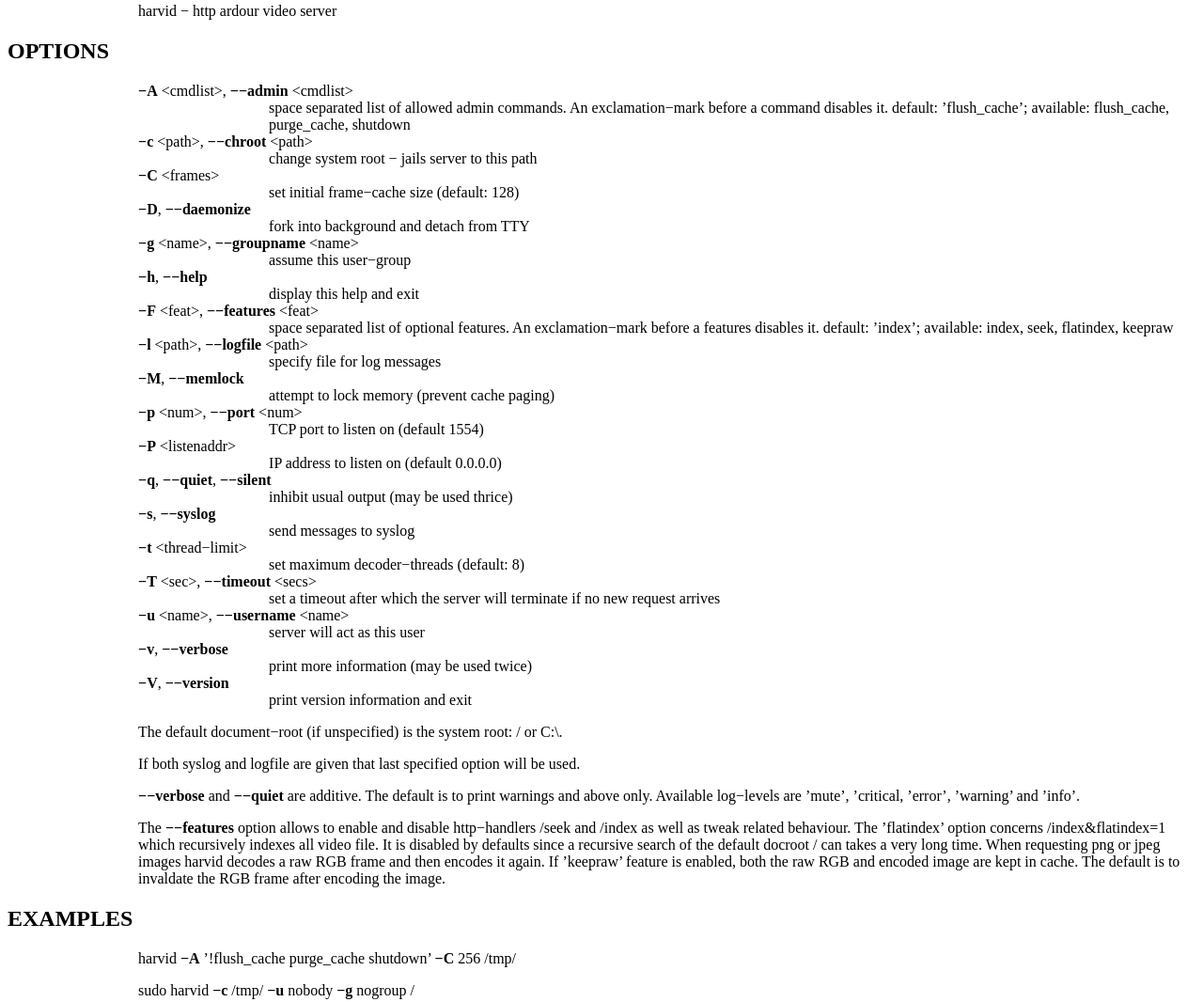
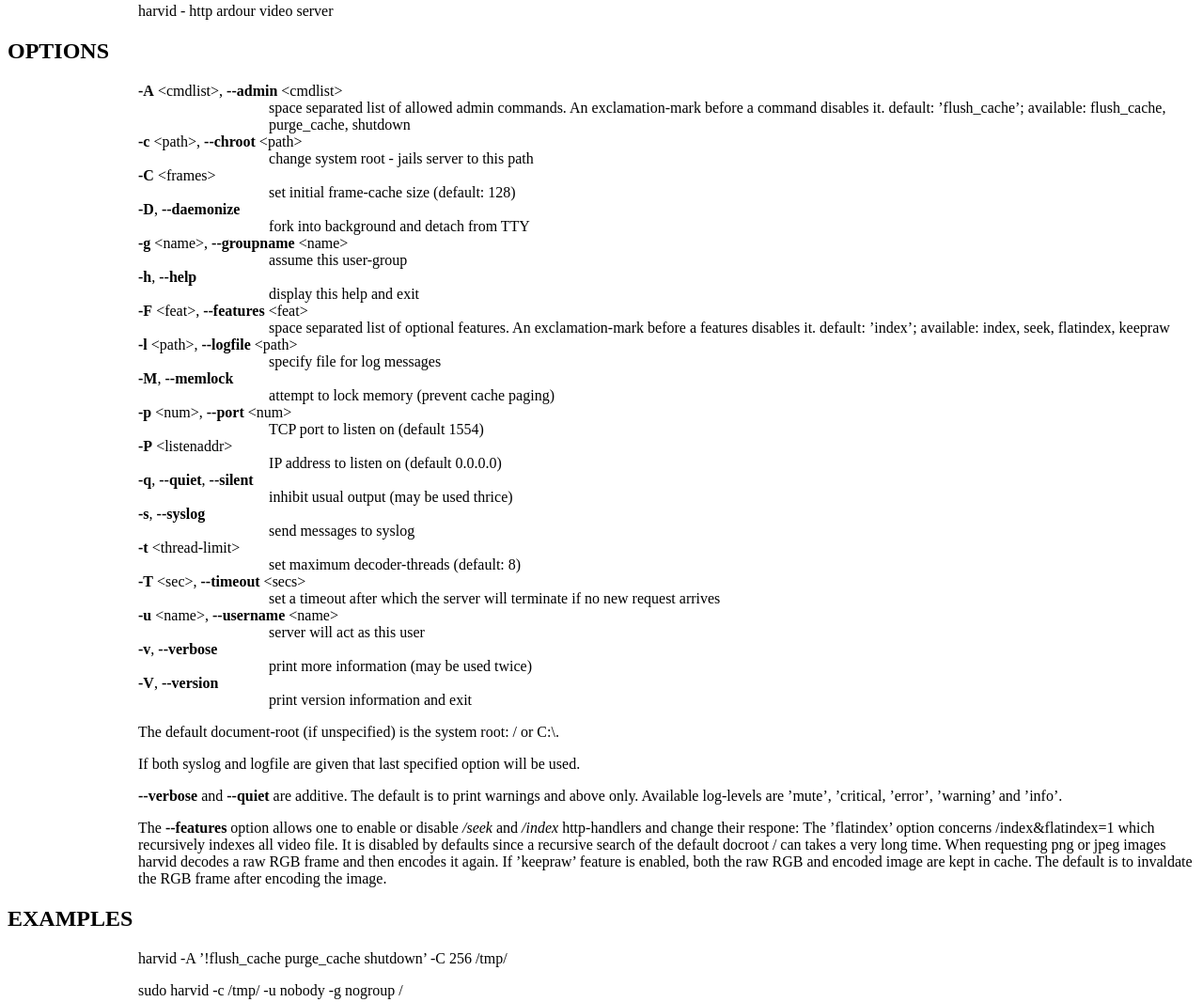
Before and after one commit to x42/harvid, a plain HTML site: page harvid.1.html in a window 1280 px wide. Shown: the part 449-1515 px from the top of the page at 94% size. Drawn offline with Linux system fonts and the light colour scheme.

Commit message:
website v0.9.1

```diff
--- a/harvid.1.html
+++ b/harvid.1.html
@@ -1,5 +1,5 @@
-<!-- Creator     : groff version 1.21 -->
-<!-- CreationDate: Wed Mar 27 05:18:11 2013 -->
+<!-- Creator     : groff version 1.22.4 -->
+<!-- CreationDate: Sat Dec 31 20:35:19 2022 -->
 <!DOCTYPE html PUBLIC "-//W3C//DTD HTML 4.01 Transitional//EN"
 "http://www.w3.org/TR/html4/loose.dtd">
 <html>
@@ -36,8 +36,8 @@
 </h2>
 
 
-<p style="margin-left:11%; margin-top: 1em">harvid &minus;
-video server</p>
+<p style="margin-left:11%; margin-top: 1em">harvid - video
+server</p>
 
 <h2>SYNOPSIS
 <a name="SYNOPSIS"></a>
@@ -52,167 +52,156 @@ video server</p>
 </h2>
 
 
-<p style="margin-left:11%; margin-top: 1em">harvid &minus;
-http ardour video server</p>
+<p style="margin-left:11%; margin-top: 1em">harvid - http
+ardour video server</p>
 
 <h2>OPTIONS
 <a name="OPTIONS"></a>
 </h2>
 
 
-
-<p style="margin-left:11%; margin-top: 1em"><b>&minus;A</b>
-&lt;cmdlist&gt;, <b>&minus;&minus;admin</b>
-&lt;cmdlist&gt;</p>
+<p style="margin-left:11%; margin-top: 1em"><b>-A</b>
+&lt;cmdlist&gt;, <b>--admin</b> &lt;cmdlist&gt;</p>
 
 <p style="margin-left:22%;">space separated list of allowed
-admin commands. An exclamation&minus;mark before a command
+admin commands. An exclamation-mark before a command
 disables it. default: &rsquo;flush_cache&rsquo;; available:
 flush_cache, purge_cache, shutdown</p>
 
-<p style="margin-left:11%;"><b>&minus;c</b> &lt;path&gt;,
-<b>&minus;&minus;chroot</b> &lt;path&gt;</p>
+<p style="margin-left:11%;"><b>-c</b> &lt;path&gt;,
+<b>--chroot</b> &lt;path&gt;</p>
 
-<p style="margin-left:22%;">change system root &minus;
-jails server to this path</p>
+<p style="margin-left:22%;">change system root - jails
+server to this path</p>
 
-<p style="margin-left:11%;"><b>&minus;C</b>
-&lt;frames&gt;</p>
+<p style="margin-left:11%;"><b>-C</b> &lt;frames&gt;</p>
 
-<p style="margin-left:22%;">set initial frame&minus;cache
-size (default: 128)</p>
+<p style="margin-left:22%;">set initial frame-cache size
+(default: 128)</p>
 
-<p style="margin-left:11%;"><b>&minus;D</b>,
-<b>&minus;&minus;daemonize</b></p>
+<p style="margin-left:11%;"><b>-D</b>,
+<b>--daemonize</b></p>
 
 <p style="margin-left:22%;">fork into background and detach
 from TTY</p>
 
-<p style="margin-left:11%;"><b>&minus;g</b> &lt;name&gt;,
-<b>&minus;&minus;groupname</b> &lt;name&gt;</p>
+<p style="margin-left:11%;"><b>-g</b> &lt;name&gt;,
+<b>--groupname</b> &lt;name&gt;</p>
 
-<p style="margin-left:22%;">assume this
-user&minus;group</p>
+<p style="margin-left:22%;">assume this user-group</p>
 
-<p style="margin-left:11%;"><b>&minus;h</b>,
-<b>&minus;&minus;help</b></p>
+<p style="margin-left:11%;"><b>-h</b>, <b>--help</b></p>
 
 <p style="margin-left:22%;">display this help and exit</p>
 
-<p style="margin-left:11%;"><b>&minus;F</b> &lt;feat&gt;,
-<b>&minus;&minus;features</b> &lt;feat&gt;</p>
+<p style="margin-left:11%;"><b>-F</b> &lt;feat&gt;,
+<b>--features</b> &lt;feat&gt;</p>
 
 <p style="margin-left:22%;">space separated list of
-optional features. An exclamation&minus;mark before a
-features disables it. default: &rsquo;index&rsquo;;
-available: index, seek, flatindex, keepraw</p>
+optional features. An exclamation-mark before a features
+disables it. default: &rsquo;index&rsquo;; available: index,
+seek, flatindex, keepraw</p>
 
-<p style="margin-left:11%;"><b>&minus;l</b> &lt;path&gt;,
-<b>&minus;&minus;logfile</b> &lt;path&gt;</p>
+<p style="margin-left:11%;"><b>-l</b> &lt;path&gt;,
+<b>--logfile</b> &lt;path&gt;</p>
 
 <p style="margin-left:22%;">specify file for log
 messages</p>
 
-<p style="margin-left:11%;"><b>&minus;M</b>,
-<b>&minus;&minus;memlock</b></p>
+<p style="margin-left:11%;"><b>-M</b>, <b>--memlock</b></p>
 
 <p style="margin-left:22%;">attempt to lock memory (prevent
 cache paging)</p>
 
-<p style="margin-left:11%;"><b>&minus;p</b> &lt;num&gt;,
-<b>&minus;&minus;port</b> &lt;num&gt;</p>
+<p style="margin-left:11%;"><b>-p</b> &lt;num&gt;,
+<b>--port</b> &lt;num&gt;</p>
 
 <p style="margin-left:22%;">TCP port to listen on (default
 1554)</p>
 
-<p style="margin-left:11%;"><b>&minus;P</b>
+<p style="margin-left:11%;"><b>-P</b>
 &lt;listenaddr&gt;</p>
 
 <p style="margin-left:22%;">IP address to listen on
 (default 0.0.0.0)</p>
 
-<p style="margin-left:11%;"><b>&minus;q</b>,
-<b>&minus;&minus;quiet</b>, <b>&minus;&minus;silent</b></p>
+<p style="margin-left:11%;"><b>-q</b>, <b>--quiet</b>,
+<b>--silent</b></p>
 
 <p style="margin-left:22%;">inhibit usual output (may be
 used thrice)</p>
 
-<p style="margin-left:11%;"><b>&minus;s</b>,
-<b>&minus;&minus;syslog</b></p>
+<p style="margin-left:11%;"><b>-s</b>, <b>--syslog</b></p>
 
 <p style="margin-left:22%;">send messages to syslog</p>
 
-<p style="margin-left:11%;"><b>&minus;t</b>
-&lt;thread&minus;limit&gt;</p>
+<p style="margin-left:11%;"><b>-t</b>
+&lt;thread-limit&gt;</p>
 
-<p style="margin-left:22%;">set maximum
-decoder&minus;threads (default: 8)</p>
+<p style="margin-left:22%;">set maximum decoder-threads
+(default: 8)</p>
 
-<p style="margin-left:11%;"><b>&minus;T</b> &lt;sec&gt;,
-<b>&minus;&minus;timeout</b> &lt;secs&gt;</p>
+<p style="margin-left:11%;"><b>-T</b> &lt;sec&gt;,
+<b>--timeout</b> &lt;secs&gt;</p>
 
 <p style="margin-left:22%;">set a timeout after which the
 server will terminate if no new request arrives</p>
 
-<p style="margin-left:11%;"><b>&minus;u</b> &lt;name&gt;,
-<b>&minus;&minus;username</b> &lt;name&gt;</p>
+<p style="margin-left:11%;"><b>-u</b> &lt;name&gt;,
+<b>--username</b> &lt;name&gt;</p>
 
 <p style="margin-left:22%;">server will act as this
 user</p>
 
-<p style="margin-left:11%;"><b>&minus;v</b>,
-<b>&minus;&minus;verbose</b></p>
+<p style="margin-left:11%;"><b>-v</b>, <b>--verbose</b></p>
 
 <p style="margin-left:22%;">print more information (may be
 used twice)</p>
 
-<p style="margin-left:11%;"><b>&minus;V</b>,
-<b>&minus;&minus;version</b></p>
+<p style="margin-left:11%;"><b>-V</b>, <b>--version</b></p>
 
 <p style="margin-left:22%;">print version information and
 exit</p>
 
 <p style="margin-left:11%; margin-top: 1em">The default
-document&minus;root (if unspecified) is the system root: /
-or C:\.</p>
+document-root (if unspecified) is the system root: / or
+C:\.</p>
 
 <p style="margin-left:11%; margin-top: 1em">If both syslog
 and logfile are given that last specified option will be
 used.</p>
 
 
-<p style="margin-left:11%; margin-top: 1em"><b>&minus;&minus;verbose</b>
-and <b>&minus;&minus;quiet</b> are additive. The default is
-to print warnings and above only. Available log&minus;levels
-are &rsquo;mute&rsquo;, &rsquo;critical,
-&rsquo;error&rsquo;, &rsquo;warning&rsquo; and
-&rsquo;info&rsquo;.</p>
+<p style="margin-left:11%; margin-top: 1em"><b>--verbose</b>
+and <b>--quiet</b> are additive. The default is to print
+warnings and above only. Available log-levels are
+&rsquo;mute&rsquo;, &rsquo;critical, &rsquo;error&rsquo;,
+&rsquo;warning&rsquo; and &rsquo;info&rsquo;.</p>
 
 <p style="margin-left:11%; margin-top: 1em">The
-<b>&minus;&minus;features</b> option allows to enable and
-disable http&minus;handlers /seek and /index as well as
-tweak related behaviour. The &rsquo;flatindex&rsquo; option
-concerns /index&amp;flatindex=1 which recursively indexes
-all video file. It is disabled by defaults since a recursive
-search of the default docroot / can takes a very long time.
-When requesting png or jpeg images harvid decodes a raw RGB
-frame and then encodes it again. If &rsquo;keepraw&rsquo;
-feature is enabled, both the raw RGB and encoded image are
-kept in cache. The default is to invaldate the RGB frame
-after encoding the image.</p>
+<b>--features</b> option allows one to enable or disable
+<i>/seek</i> and <i>/index</i> http-handlers and change
+their respone: The &rsquo;flatindex&rsquo; option concerns
+/index&amp;flatindex=1 which recursively indexes all video
+file. It is disabled by defaults since a recursive search of
+the default docroot / can takes a very long time. When
+requesting png or jpeg images harvid decodes a raw RGB frame
+and then encodes it again. If &rsquo;keepraw&rsquo; feature
+is enabled, both the raw RGB and encoded image are kept in
+cache. The default is to invaldate the RGB frame after
+encoding the image.</p>
 
 <h2>EXAMPLES
 <a name="EXAMPLES"></a>
 </h2>
 
 
-<p style="margin-left:11%; margin-top: 1em">harvid
-<b>&minus;A</b> &rsquo;!flush_cache purge_cache
-shutdown&rsquo; <b>&minus;C</b> 256 /tmp/</p>
+<p style="margin-left:11%; margin-top: 1em">harvid -A
+&rsquo;!flush_cache purge_cache shutdown&rsquo; -C 256
+/tmp/</p>
 
-<p style="margin-left:11%; margin-top: 1em">sudo harvid
-<b>&minus;c</b> /tmp/ <b>&minus;u</b> nobody <b>&minus;g</b>
-nogroup /</p>
+<p style="margin-left:11%; margin-top: 1em">sudo harvid -c
+/tmp/ -u nobody -g nogroup /</p>
 
 <h2>REPORTING BUGS
 <a name="REPORTING BUGS"></a>
@@ -225,7 +214,7 @@ https://github.com/x42/harvid/issues <br>
 Website http://x42.github.com/harvid/</p>
 
 <p style="margin-left:11%; margin-top: 1em">Compiled with
-Lavf54.29.104 Lavc54.59.100 Lavu51.73.101</p>
+Lavf58.45.100 Lavc58.91.100 Lavu56.51.100</p>
 
 <h2>COPYRIGHT
 <a name="COPYRIGHT"></a>
@@ -233,7 +222,7 @@ Lavf54.29.104 Lavc54.59.100 Lavu51.73.101</p>
 
 
 <p style="margin-left:11%; margin-top: 1em">Copyright
-&copy; GPL 2002&minus;2013 Robin Gareus
+&copy; GPL 2002-2013, 2022 Robin Gareus
 &lt;robin@gareus.org&gt;</p>
 <hr>
 </body>
```
Also changed, not shown: index.html (+16 -9 lines), index.tpl.html (+9 -5 lines), releases/harvid_version.txt (added), 10 other files.
